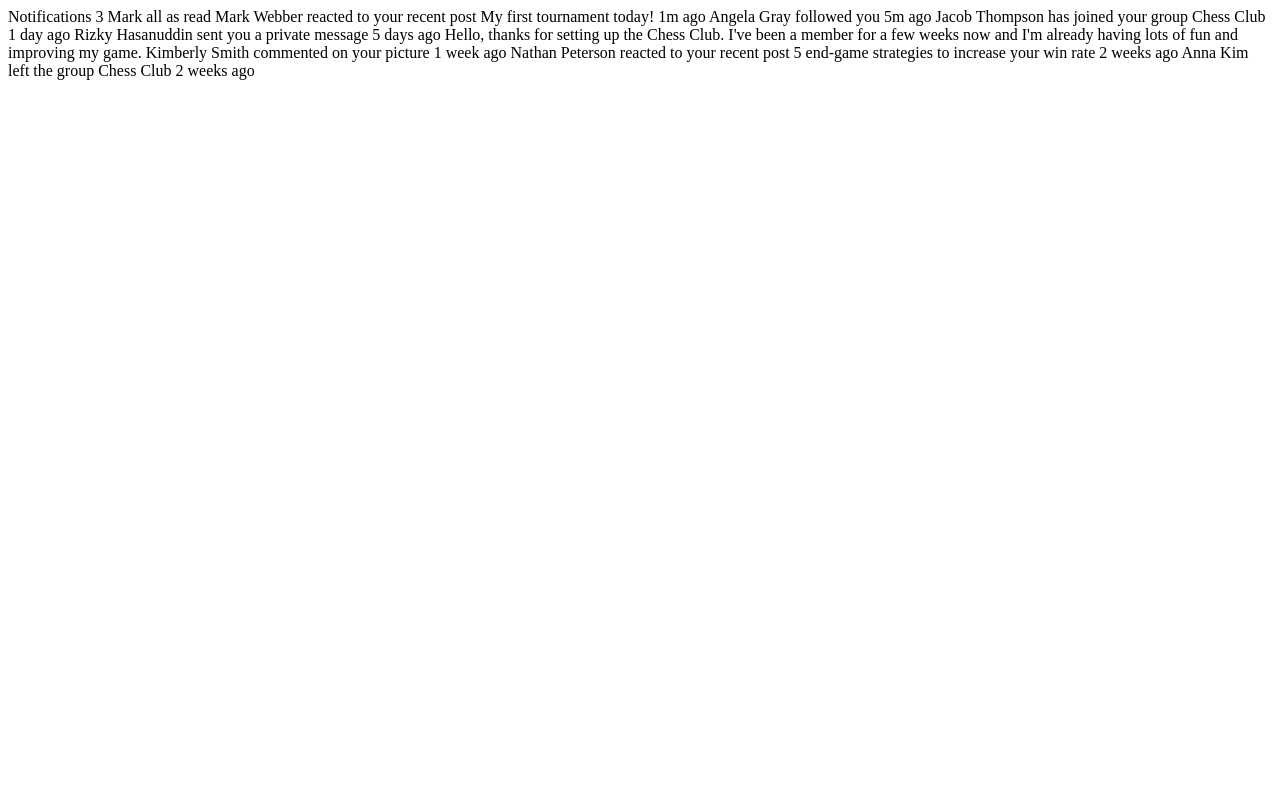
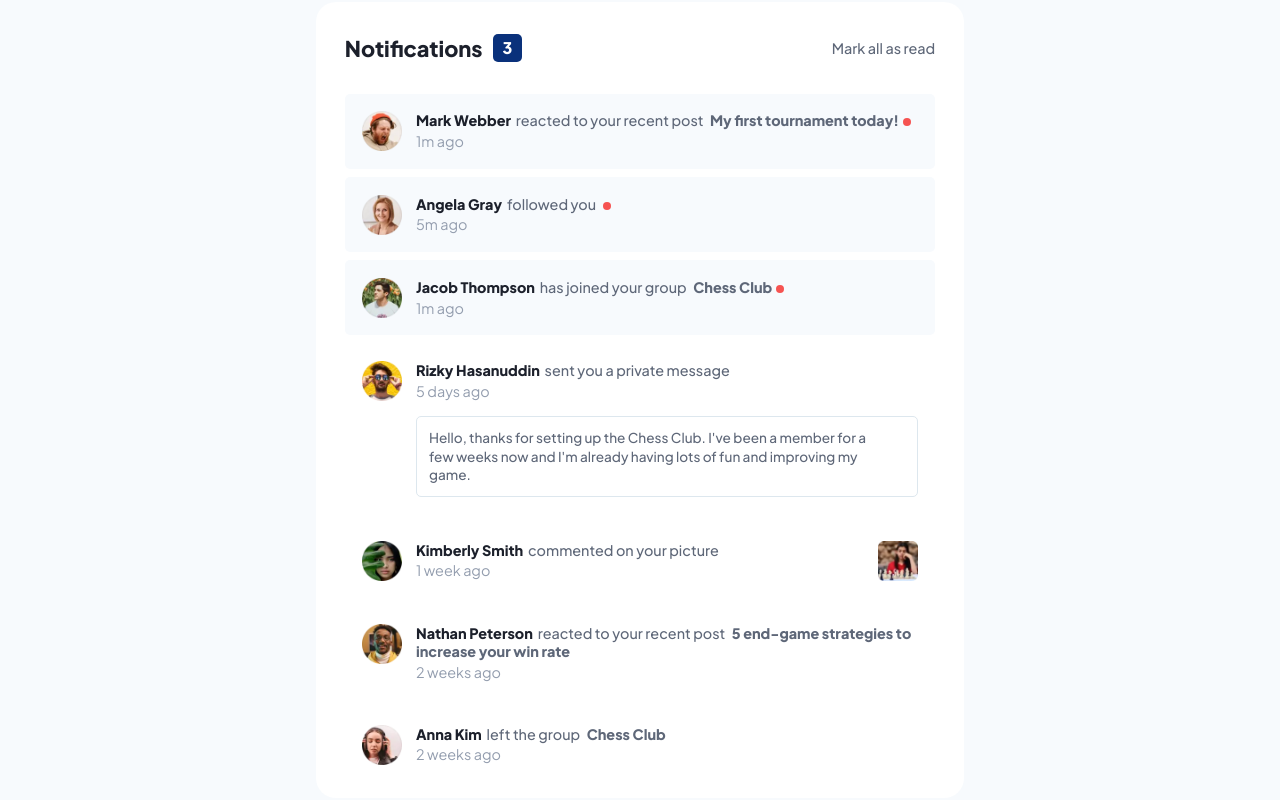
Before and after one commit to CptCartoon/Notifications-page-FrontendMentorChallenge, a plain HTML site: page index.html in a window 1280 px wide. Drawn offline with Linux system fonts and the light colour scheme.

Commit message:
Finished HTML/css JavaScript remain

```diff
--- a/index.html
+++ b/index.html
@@ -5,6 +5,12 @@
     <meta name="viewport" content="width=device-width, initial-scale=1.0" />
     <!-- displays site properly based on user's device -->
     <link rel="stylesheet" href="style.css" class="css" />
+    <link rel="preconnect" href="https://fonts.googleapis.com" />
+    <link rel="preconnect" href="https://fonts.gstatic.com" crossorigin />
+    <link
+      href="https://fonts.googleapis.com/css2?family=Plus+Jakarta+Sans:ital,wght@0,200..800;1,200..800&display=swap"
+      rel="stylesheet"
+    />
     <link
       rel="icon"
       type="image/png"
@@ -16,15 +22,177 @@
     <!-- Feel free to remove these styles or customise in your own stylesheet 👍 -->
   </head>
   <body>
-    Notifications 3 Mark all as read Mark Webber reacted to your recent post My
-    first tournament today! 1m ago Angela Gray followed you 5m ago Jacob
-    Thompson has joined your group Chess Club 1 day ago Rizky Hasanuddin sent
-    you a private message 5 days ago Hello, thanks for setting up the Chess
-    Club. I've been a member for a few weeks now and I'm already having lots of
-    fun and improving my game. Kimberly Smith commented on your picture 1 week
-    ago Nathan Peterson reacted to your recent post 5 end-game strategies to
-    increase your win rate 2 weeks ago Anna Kim left the group Chess Club 2
-    weeks ago
+    <main>
+      <header>
+        <div class="notifications-header">
+          <h2>Notifications</h2>
+          <span class="unread-number">3</span>
+        </div>
+        <a class="all-read" href="#">Mark all as read</a>
+      </header>
+      <div class="nofitications-wrapper">
+        <div class="notification-object unread-object">
+          <div class="avatar-content-div">
+            <div class="user-img">
+              <img
+                class="user-avatar"
+                src="assets/images/avatar-mark-webber.webp"
+                alt=""
+              />
+            </div>
+            <div class="notification-container">
+              <p class="notification-content">
+                <span class="user-name">Mark Webber</span
+                ><span class="activity">reacted to your recent post</span>
+                <span class="post"
+                  ><a class="activity-link" href="#"
+                    >My first tournament today!</a
+                  ></span
+                ><span class="unread-dot"></span>
+              </p>
+              <span class="notification-time">1m ago</span>
+            </div>
+          </div>
+        </div>
+        <div class="notification-object unread-object">
+          <div class="avatar-content-div">
+            <div class="user-img">
+              <img
+                class="user-avatar"
+                src="assets/images/avatar-angela-gray.webp"
+                alt=""
+              />
+            </div>
+            <div class="notification-container">
+              <p class="notification-content">
+                <span class="user-name">Angela Gray</span
+                ><span class="activity">followed you</span>
+                <span class="unread-dot"></span>
+              </p>
+              <span class="notification-time">5m ago</span>
+            </div>
+          </div>
+        </div>
+        <div class="notification-object unread-object">
+          <div class="avatar-content-div">
+            <div class="user-img">
+              <img
+                class="user-avatar"
+                src="assets/images/avatar-jacob-thompson.webp"
+                alt=""
+              />
+            </div>
+            <div class="notification-container">
+              <p class="notification-content">
+                <span class="user-name">Jacob Thompson</span
+                ><span class="activity">has joined your group</span>
+                <span class="post"
+                  ><a class="activity-link" href="#">Chess Club</a></span
+                ><span class="unread-dot"></span>
+              </p>
+              <span class="notification-time">1m ago</span>
+            </div>
+          </div>
+        </div>
+
+        <div class="notification-object">
+          <div class="avatar-content-div">
+            <div class="user-img">
+              <img
+                class="user-avatar"
+                src="assets/images/avatar-rizky-hasanuddin.webp"
+                alt=""
+              />
+            </div>
+            <div class="notification-container">
+              <p class="notification-content">
+                <span class="user-name">Rizky Hasanuddin</span
+                ><span class="activity">sent you a private message</span>
+              </p>
+              <span class="notification-time">5 days ago</span>
+              <p class="message">
+                Hello, thanks for setting up the Chess Club. I've been a member
+                for a few weeks now and I'm already having lots of fun and
+                improving my game.
+              </p>
+            </div>
+          </div>
+        </div>
+
+        <div class="notification-object">
+          <div class="avatar-content-div">
+            <div class="user-img">
+              <img
+                class="user-avatar"
+                src="assets/images/avatar-kimberly-smith.webp"
+                alt=""
+              />
+            </div>
+            <div class="notification-container">
+              <p class="notification-content">
+                <span class="user-name">Kimberly Smith</span
+                ><span class="activity">commented on your picture</span>
+              </p>
+              <span class="notification-time">1 week ago</span>
+            </div>
+          </div>
+          <div class="picture">
+            <img
+              class="user-avatar"
+              src="assets/images/image-chess.webp"
+              alt=""
+            />
+          </div>
+        </div>
+
+        <div class="notification-object">
+          <div class="avatar-content-div">
+            <div class="user-img">
+              <img
+                class="user-avatar"
+                src="assets/images/avatar-nathan-peterson.webp"
+                alt=""
+              />
+            </div>
+            <div class="notification-container">
+              <p class="notification-content">
+                <span class="user-name">Nathan Peterson</span
+                ><span class="activity">reacted to your recent post</span>
+                <span class="post"
+                  ><a class="activity-link" href="#"
+                    >5 end-game strategies to increase your win rate</a
+                  ></span
+                >
+              </p>
+              <span class="notification-time">2 weeks ago</span>
+            </div>
+          </div>
+        </div>
+
+        <div class="notification-object">
+          <div class="avatar-content-div">
+            <div class="user-img">
+              <img
+                class="user-avatar"
+                src="assets/images/avatar-anna-kim.webp"
+                alt=""
+              />
+            </div>
+            <div class="notification-container">
+              <p class="notification-content">
+                <span class="user-name">Anna Kim</span
+                ><span class="activity">left the group</span>
+                <span class="post"
+                  ><a class="activity-link" href="#">Chess Club</a></span
+                >
+              </p>
+              <span class="notification-time">2 weeks ago</span>
+            </div>
+          </div>
+        </div>
+      </div>
+    </main>
+
     <script src="script.js"></script>
   </body>
 </html>
--- a/style.css
+++ b/style.css
@@ -0,0 +1,245 @@
+*,
+*::before,
+*::after {
+  box-sizing: border-box;
+  margin: 0;
+  padding: 0;
+  font-family: "Plus Jakarta Sans", sans-serif !important;
+}
+
+html {
+  -moz-text-size-adjust: none;
+  -webkit-text-size-adjust: none;
+  text-size-adjust: none;
+}
+
+body,
+h1,
+h2,
+h3,
+h4,
+p,
+figure,
+blockquote,
+dl,
+dd {
+  margin-block-end: 0;
+}
+
+h1,
+h2,
+h3,
+h4 {
+  text-wrap: balance;
+}
+
+:root {
+  --Red: hsl(1, 90%, 64%);
+  --Blue: hsl(219, 85%, 26%);
+  --White: hsl(0, 0%, 100%);
+  --VeryLightGrayishBlue: hsl(210, 60%, 98%);
+  --LightGrayishBlue1: hsl(211, 68%, 94%);
+  --LightGrayishBlue2: hsl(205, 33%, 90%);
+  --GrayishBlue: hsl(219, 14%, 63%);
+  --DarkGrayishBlue: hsl(219, 12%, 42%);
+  --VeryDarkBlue: hsl(224, 21%, 14%);
+}
+
+body {
+  min-height: 100vh;
+  display: flex;
+  justify-content: center;
+  align-items: center;
+}
+
+main {
+  display: flex;
+  flex-direction: column;
+  background-color: white;
+  border-radius: 20px;
+  padding: 1.5rem;
+  width: 375px;
+}
+
+header {
+  display: flex;
+  justify-content: space-between;
+  align-items: center;
+  width: 100%;
+  margin-bottom: 1.25rem;
+}
+
+header .notifications-header {
+  display: flex;
+  justify-content: flex-start;
+  flex-direction: row;
+  align-items: center;
+}
+
+header h2 {
+  font-size: 1.25rem;
+  font-weight: 800;
+  color: var(--VeryDarkBlue);
+}
+
+header span.unread-number {
+  font-weight: 800;
+  color: white;
+  font-size: 1rem;
+  background-color: var(--Blue);
+  padding: 0.15rem 0.6rem 0.25rem 0.6rem;
+  border-radius: 5px;
+  margin-left: 0.65rem;
+}
+
+header a.all-read {
+  text-decoration: none;
+  color: var(--DarkGrayishBlue);
+  font-weight: 500;
+  font-size: 0.9rem;
+}
+
+header a.all-read:hover {
+  color: var(--Blue);
+}
+
+.notification-object {
+  width: 100%;
+  padding: 0.75rem;
+  display: flex;
+  justify-content: space-between;
+  align-items: center;
+  font-size: 0.9rem;
+  line-height: 1.15rem;
+}
+
+.avatar-content-div {
+  display: flex;
+  justify-content: flex-start;
+  align-items: flex-start;
+}
+
+.notification-object:not(:last-child) {
+  margin-bottom: 0.75rem;
+}
+
+.notification-container {
+  margin-left: 0.85rem;
+}
+
+.notification-content {
+  margin-bottom: 0.15rem;
+}
+
+.unread-object {
+  background-color: var(--VeryLightGrayishBlue);
+  border-radius: 5px;
+}
+
+.user-img {
+  width: 2.5rem;
+  height: 2.5rem;
+}
+
+.user-avatar {
+  height: 100%;
+}
+
+.picture {
+  border-radius: 5px;
+  height: 2.5rem;
+  margin-left: 1rem;
+  float: right;
+}
+
+.picture:hover {
+  cursor: pointer;
+}
+
+span.user-name {
+  text-decoration: none;
+  color: var(--VeryDarkBlue);
+  font-weight: 800;
+  margin-right: 0.3rem;
+}
+
+span.user-name:hover {
+  cursor: pointer;
+  color: var(--Blue);
+}
+
+span.activity {
+  color: var(--DarkGrayishBlue);
+  margin-right: 0.25rem;
+  font-weight: 500;
+}
+
+span.post {
+  font-weight: 800;
+  color: var(--DarkGrayishBlue);
+  margin-right: 0.25rem;
+}
+
+.activity-link {
+  text-decoration: none;
+  color: var(--DarkGrayishBlue);
+}
+
+.activity-link:hover {
+  color: var(--Blue);
+}
+
+span.unread-dot {
+  display: inline-block;
+  border-radius: 50%;
+  width: 0.5rem;
+  height: 0.5rem;
+  background-color: var(--Red);
+}
+
+span.notification-time {
+  color: var(--GrayishBlue);
+  margin-top: 1rem;
+}
+
+p.message {
+  border: solid 1px var(--LightGrayishBlue2);
+  border-radius: 5px;
+  color: var(--DarkGrayishBlue);
+  font-size: 0.85rem;
+  font-weight: 500;
+  padding: 0.75rem 2rem 0.75rem 0.75rem;
+  margin-top: 1rem;
+}
+
+p.message:hover {
+  background-color: var(--VeryLightGrayishBlue);
+  cursor: pointer;
+}
+
+@media screen and (min-width: 950px) {
+  body {
+    background-color: var(--VeryLightGrayishBlue);
+  }
+
+  h2 {
+    font-size: 1.36rem !important;
+  }
+
+  main {
+    width: 40.5rem;
+    padding: 2rem 1.8rem 1rem 1.8rem;
+  }
+
+  header {
+    margin-bottom: 2rem;
+  }
+
+  .notification-object {
+    padding: 1.1rem;
+  }
+
+  .notification-object:not(:last-child) {
+    margin-bottom: 0.5rem;
+  }
+}
```
